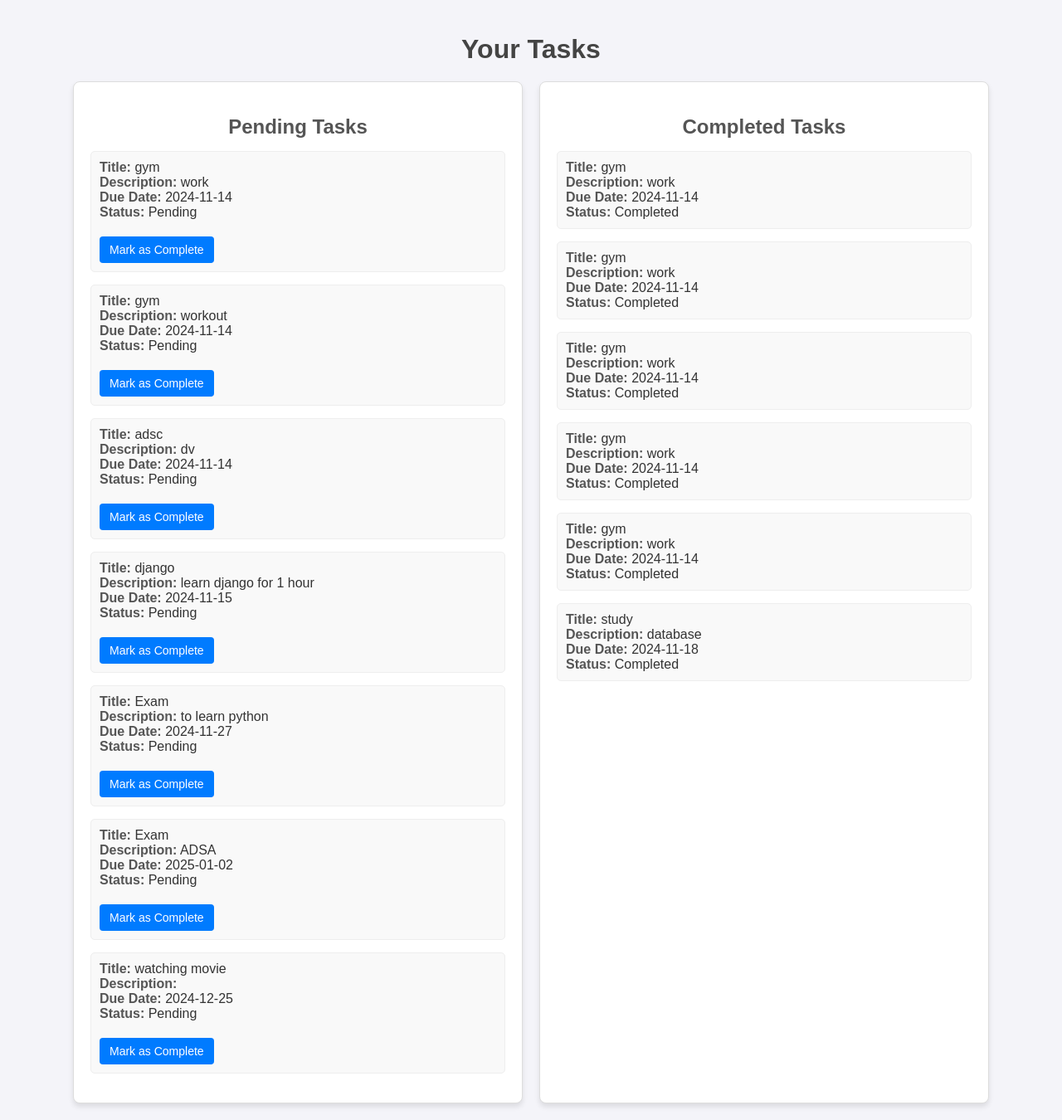
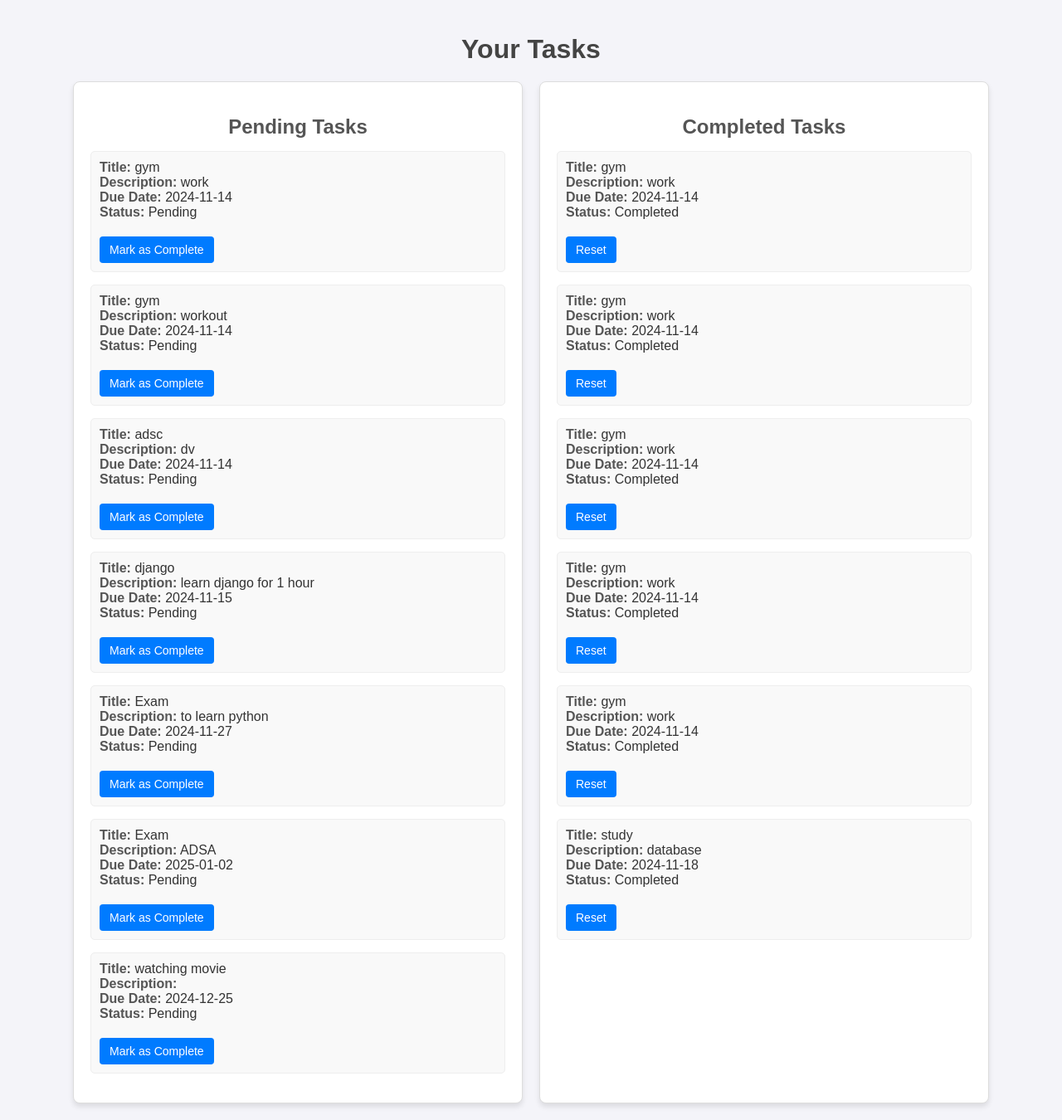
Before and after one commit to ARVIND-46/TaskTracker, a Django app: page /task/ in a window 1280 px wide. Shown: the whole page at 83% size. Run offline with Django 5.2, Linux system fonts and the light colour scheme; data comes from the database, SQL or seed files in the repository; both versions use the stored data as it was after the commit.

Commit message:
Added reset button and functionality

```diff
--- a/project/polls/templates/polls/displayTL.html
+++ b/project/polls/templates/polls/displayTL.html
@@ -125,6 +125,10 @@
                         <strong>Description:</strong> {{ task.description }}<br>
                         <strong>Due Date:</strong> {{ task.due_date|date:"Y-m-d" }}<br>
                         <strong>Status:</strong> Completed<br>
+                        <form action="{% url 'reset_task' task.id %}" method="POST" style="margin-top: 10px;">
+                            {% csrf_token %}
+                            <button type="submit">Reset</button>
+                        </form>
                     </li>
                 {% empty %}
                     <p>No completed tasks available.</p>
--- a/project/polls/urls.py
+++ b/project/polls/urls.py
@@ -7,4 +7,5 @@ urlpatterns =[
     path("diplayTL/",views.display_tasks,name="displayTL"),
     path('task/',views.display_tasks,name='display_tasks'),
     path('tasks/complete/<int:task_id>/', views.complete_Task, name='complete_task'),
+    path('tasks/reset/<int:task_id>/',views.reset_task,name ='reset_task')
 ]
--- a/project/polls/views.py
+++ b/project/polls/views.py
@@ -43,7 +43,13 @@ def complete_Task(request,task_id):
         task.save()
     # Redirect back to the task list view
         return redirect('display_tasks')
-
+def reset_task(request,task_id):
+    if request.method =='POST':
+        task = get_object_or_404(Task,id=task_id)
+        task.status ="Pending"
+        task.is_completed = False
+        task.save()
+        return redirect('display_tasks')
 # views.py
 def displayTL(request):
     tasks = Task.objects.all()  # Fetch all tasks
```
Also changed, not shown: project/db.sqlite3.
